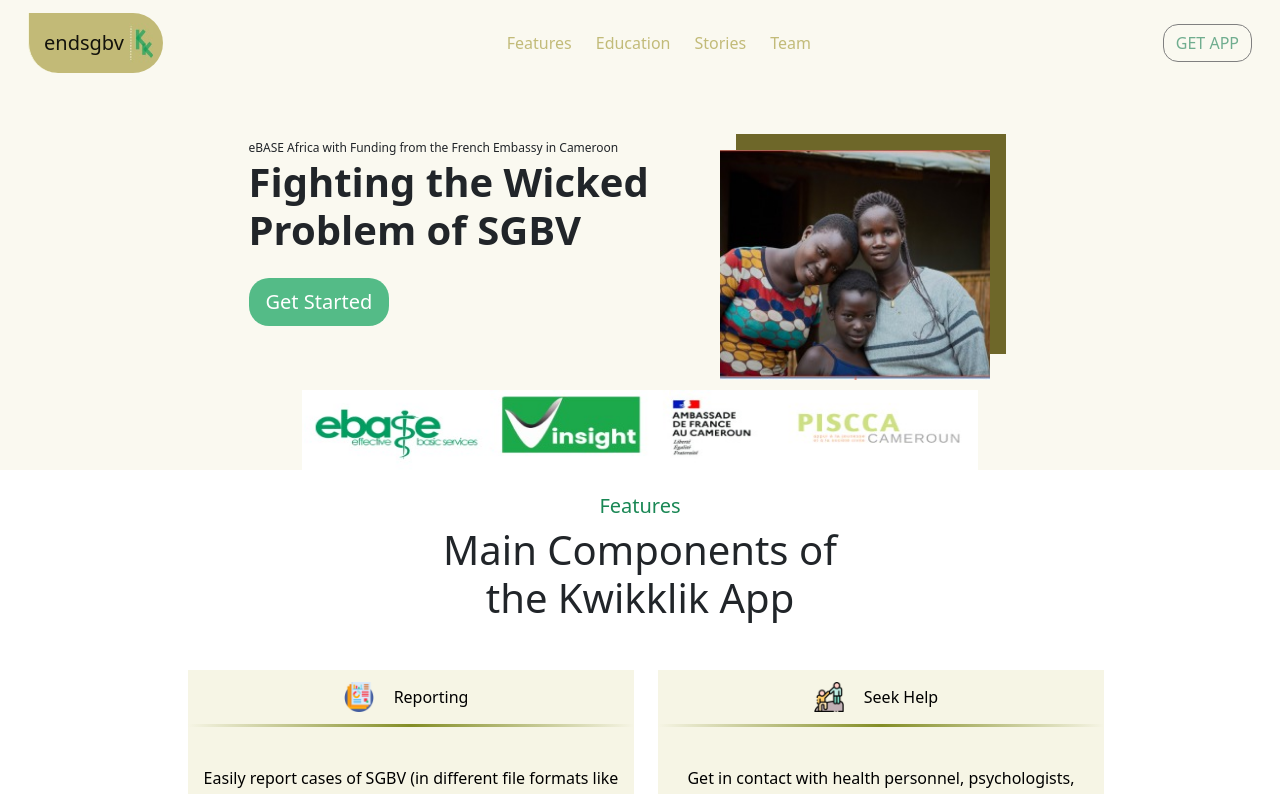
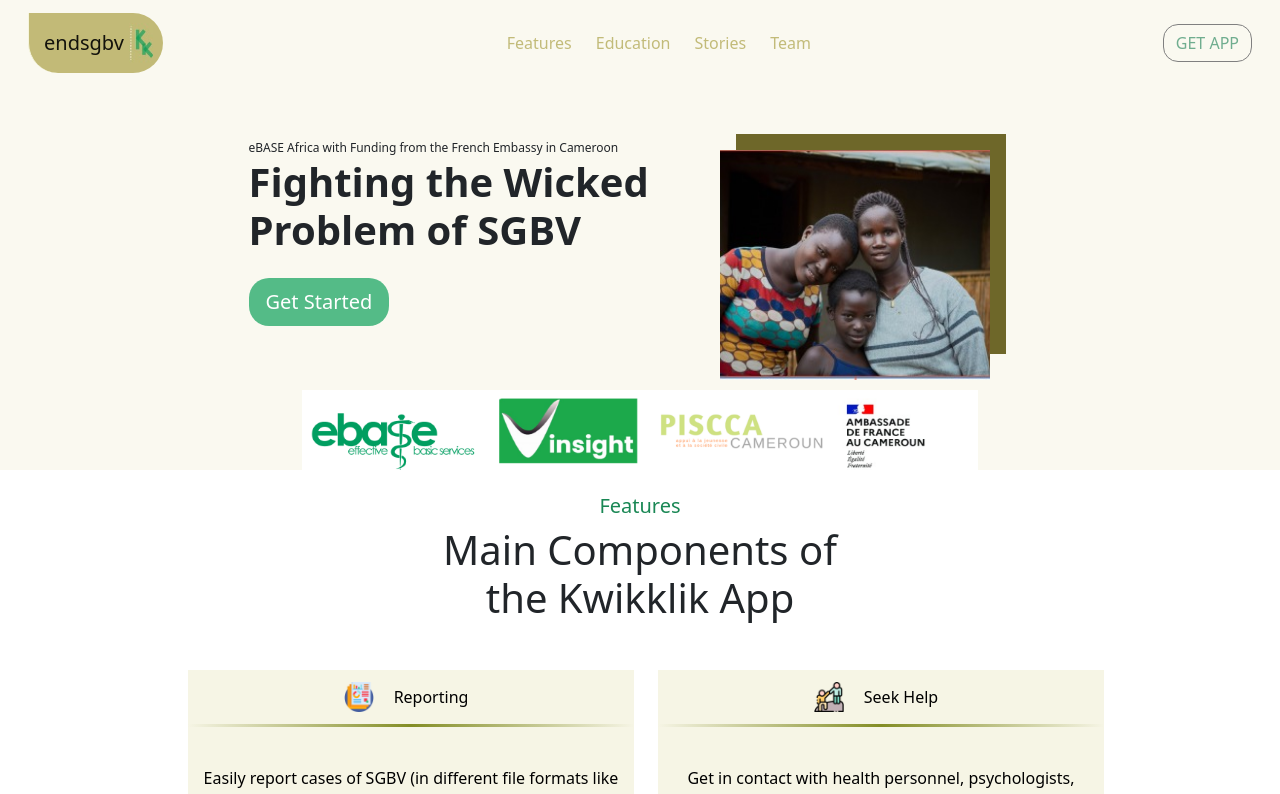
Before and after one commit to fezeboris/Kwilk-beta-v, a Vue app: page / in a window 1280 px wide. Shown: the top 794 px of the page. Built offline with nearby package versions, Linux system fonts and the light colour scheme.

Commit message:
enterprise logo

```diff
--- a/src/components/home/landingPage/LandingPage.vue
+++ b/src/components/home/landingPage/LandingPage.vue
@@ -105,13 +105,13 @@
       >
         <div class="container">
           <div class="container enterprises mt-5">
-            <img src="../../../assets/images/elogo.jpeg" alt="" />
+            <img src="../../../assets/images/mlogo.png" alt="" />
           </div>
         </div>
       </div>
       <div class="row align-content-center mt-3 d-block d-sm-none">
         <div class="col-12">
-          <img src="../../../assets/images/elogo.jpeg" alt="" />
+          <img src="../../../assets/images/mlogo.png" alt="" />
         </div>
       </div>
     </div>
```
Also changed, not shown: src/assets/images/mlogo.png (added).
